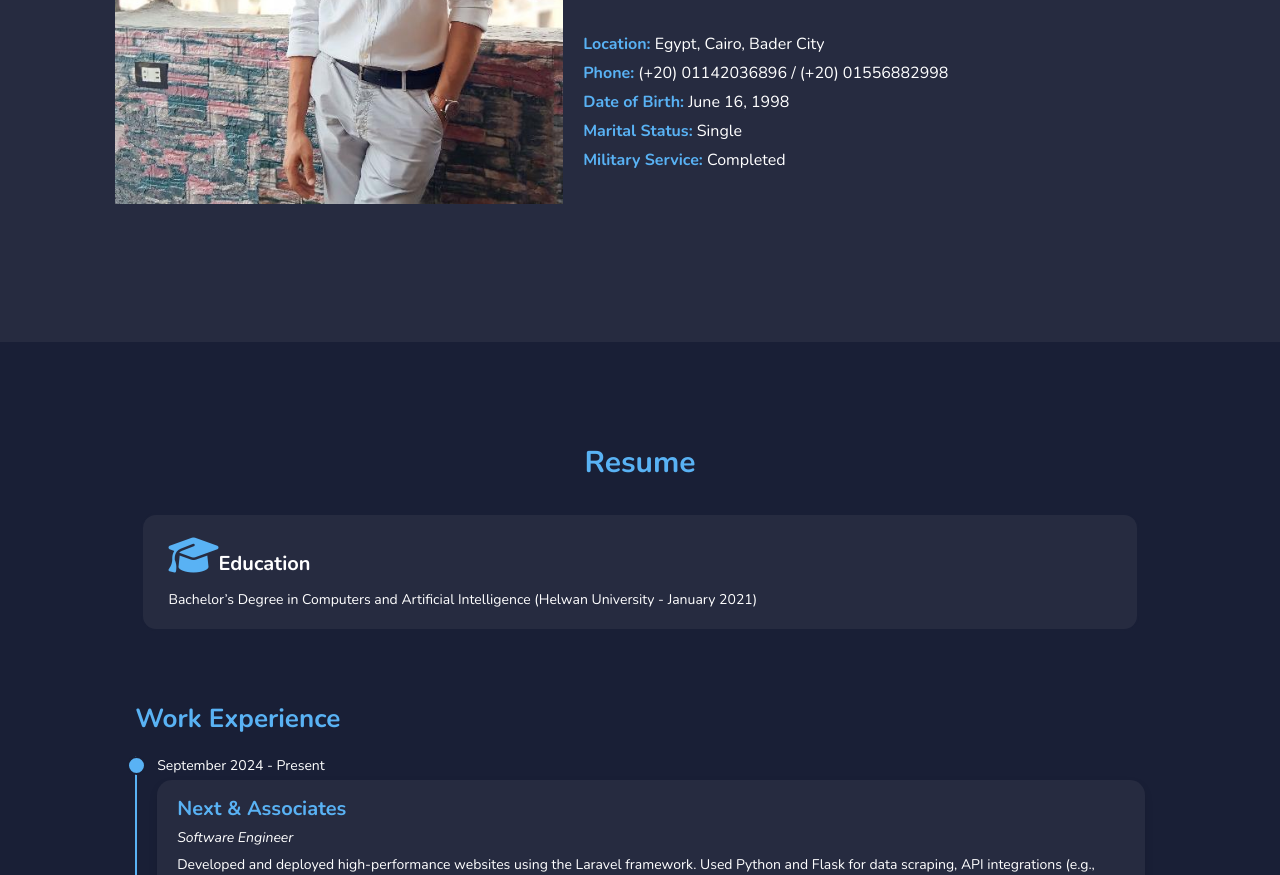
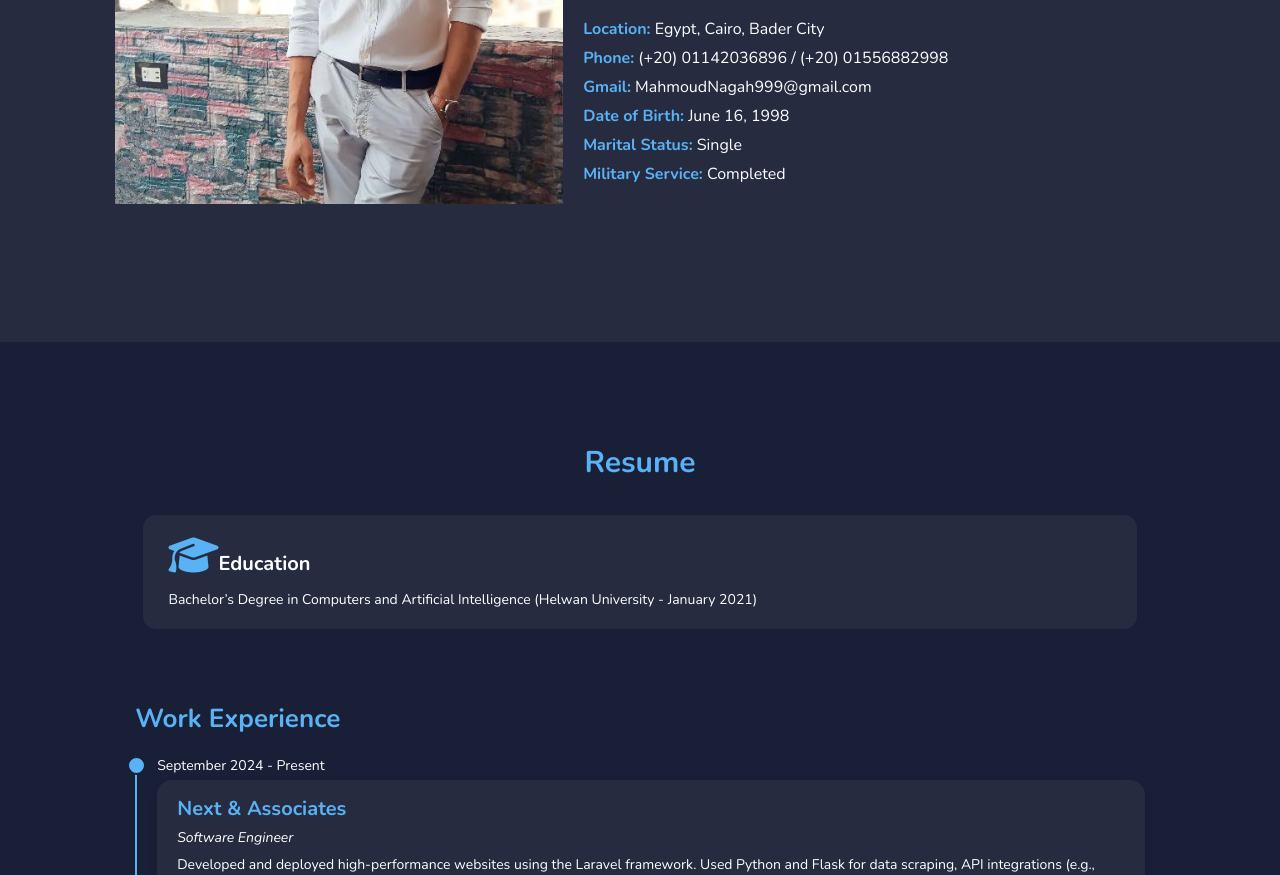
Before and after one commit to MahmoudNagah999/myPortofolio, a plain HTML site: page index.html in a window 1280 px wide. Shown: the part 1258-2133 px from the top of the page. Drawn offline with nearby package versions, Linux system fonts and the light colour scheme.

Commit message:
add gmail

```diff
--- a/index.html
+++ b/index.html
@@ -65,6 +65,7 @@
                 <div>
                     <p><strong><span>Location:</span></strong> Egypt, Cairo, Bader City</p>
                     <p><strong><span>Phone:</span></strong> (+20) 01142036896 / (+20) 01556882998</p>
+                    <p><strong><span>Gmail:</span></strong> MahmoudNagah999@gmail.com</p>
                     <p><strong><span>Date of Birth:</span></strong> June 16, 1998</p>
                     <p><strong><span>Marital Status:</span></strong> Single</p>
                     <p><strong><span>Military Service:</span></strong> Completed</p>
```
